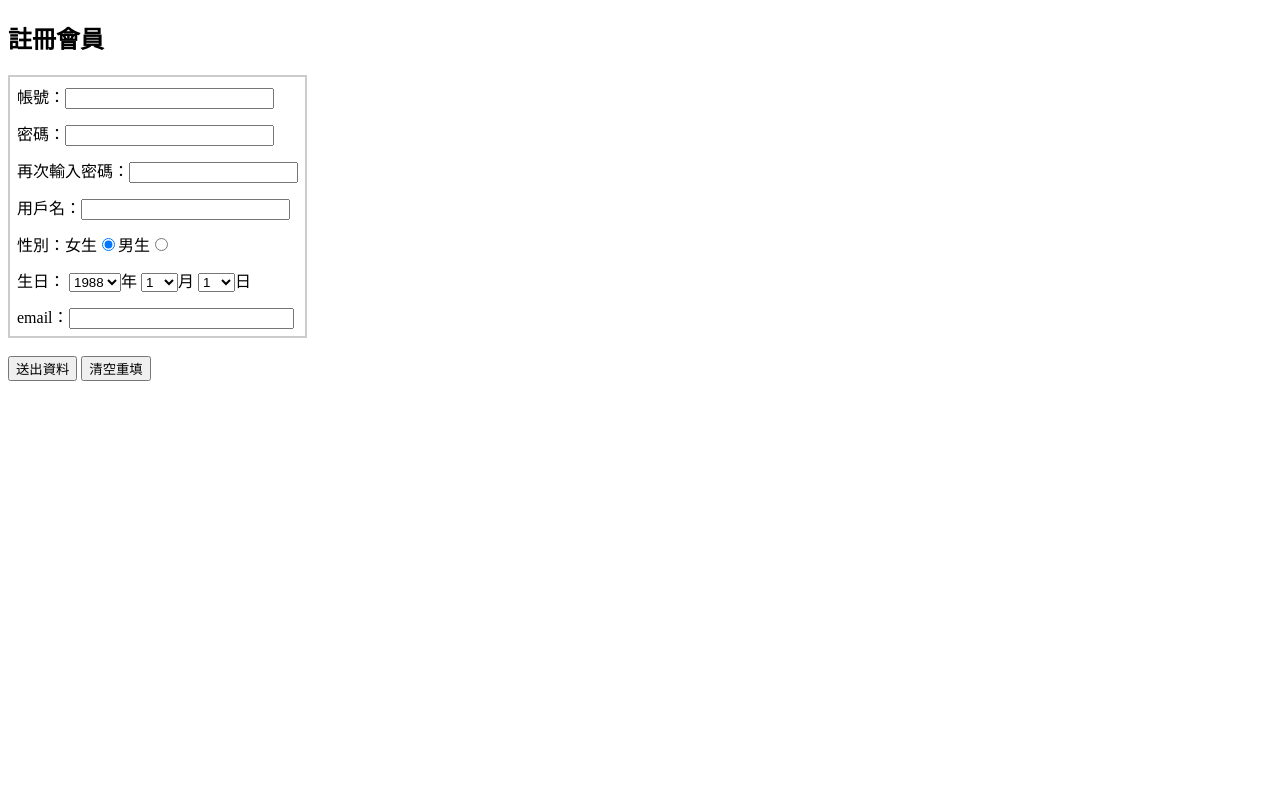
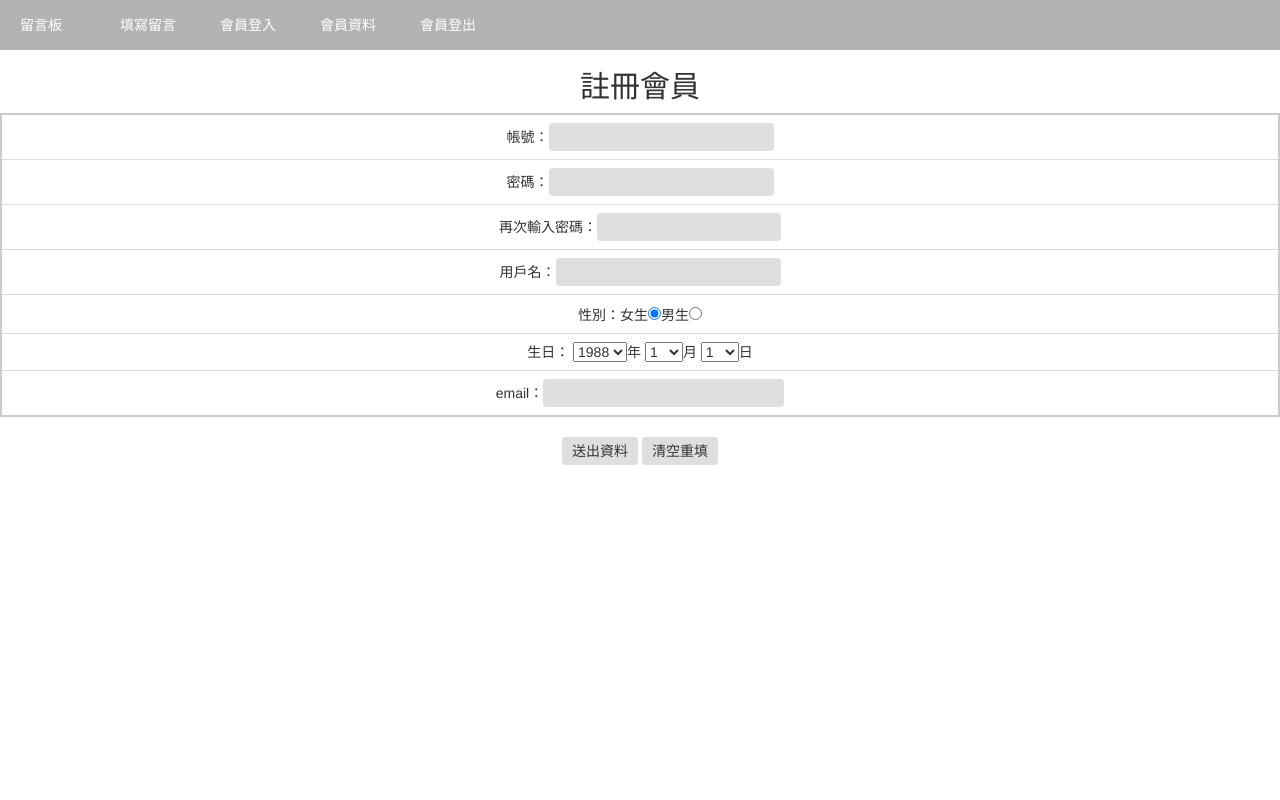
Before and after one commit to spdcs/mapbbs, a PHP site: page /register.php in a window 1280 px wide. Run offline with PHP 8.4, Linux system fonts and the light colour scheme.

Commit message:
除了留言板跟寫留言的版面

```diff
--- a/assets/css/global.css
+++ b/assets/css/global.css
@@ -1,23 +1,128 @@
 .container{
     margin:auto;
-    background-color:#f5f5f5;
+    background-color: #f5f5f5;
     width:800px;
-    padding: 20px;
+    padding-bottom:20px;
 }
 .button{
     text-align:center;
     padding:20px 0;
 }
-.top-word h3{
-    font-family:微軟正黑體;
-    text-align:center;
-    padding:10px 0;
+
+
+
 }
 .form-group{
-    font-family:微軟正黑體;
-    font-size:16px;
+    font-family:微軟正黑體 ;
+    font-size: 16px;
 }
-.login-from{
-    margin-left: 35%;
-    padding: 15px 0 15px 0px;
+#map { height: 300px; width:500px;}
+html, body { height: 100%; margin:auto; padding: 0; }
+.top_p{
+    background:#00a2ba ;
+    height: 50px;
+    width: 100%;
 }
+.top_b{
+    float: left;
+    letter-spacing: 5px;
+}
+.letter1{
+    float: left;
+    color: #fff;
+    letter-spacing: 3px;
+    font-size: 11pt;
+    line-height: 50px;
+    height: 50px;
+    margin-right: 20px;
+}
+.letter2{
+    float: right;
+    color: #fff;
+    letter-spacing: 3px;
+    font-size: 11pt;
+    line-height: 50px;
+    height: 50px;
+    margin-right: 20px;
+}
+.mod1{
+    background-color: #2aabd2;
+}
+.br1{
+    float:none;
+    color: #fff;
+    letter-spacing: 3px;
+    font-size: 11pt;
+    text-align: center;
+    line-height: 50px;
+    height: 50px;
+    margin-right: 20px;
+}
+.register1{
+    text-align: center;
+}
+.register2{
+
+}
+.register3{
+    text-align: center;
+}
+.add_b{
+    background-color: #2aabd2;
+    height: 50px;
+    width: 100%;
+}
+.login1{
+    text-align: center;
+}
+input {padding:4px 20px; background: #dfdfdf; border:0;
+    cursor:pointer;
+    -webkit-border-radius: 0px;
+    border-radius: 0px; }
+table{
+    border:2px #cccccc
+    solid;
+" cellpadding="3" border="0"
+}
+html, body {
+    height: 100%;
+    margin: 0px;
+}
+
+#map {
+    margin-bottom: 0px;
+    height: 500px;
+    width: 100%;
+}
+.qwe{
+    text-align: center;
+}
+.asd{
+    background:#ffffff ;
+    height: 50px;
+    width: 100%;
+}
+.login3{
+    margin-top: 3px;
+}
+.login2{
+    background-color:#DFDFDF;
+    font-size: 24px;
+}
+.myMOUSE {
+    cursor: default;
+}
+.member1{
+    margin-left:auto;
+    margin-right:auto;
+    border:10px #FFD382 groove;
+    width:150px;
+}
+.register4 {
+    border: 8px #FFD382 groove;
+    margin-left: auto;
+    margin-right: auto;
+}
+td{
+    text-align:center;
+}
--- a/assets/css/reset.css
+++ b/assets/css/reset.css
@@ -1,6 +1,6 @@
 /* Eric Meyer's CSS Reset */
 html, body, div, span, applet, object, iframe,
-h1, h2, h3, h4, h5, h6, p, blockquote, pre,
+h1,,h3, h4, h5, h6, p, blockquote, pre,
 a, abbr, acronym, address, big, cite, code,
 del, dfn, em, img, ins, kbd, q, s, samp,
 small, strike, strong, sub, sup, tt, var,
@@ -52,3 +52,6 @@ table {
 }
 
 /* End of Eric Meyer's CSS Reset */
+td{
+    text-align:center;
+}
--- a/register.php
+++ b/register.php
@@ -3,6 +3,10 @@
 <head>
     <meta charset="UTF-8">
     <title>註冊會員</title>
+    <link rel="stylesheet" href="https://maxcdn.bootstrapcdn.com/bootstrap/3.3.4/css/bootstrap.min.css">
+    <link rel="stylesheet" href="assets/css/global.css">
+    <link rel="stylesheet" href="assets/css/bbs.css">
+    <link rel="stylesheet" href="assets/css/reset.css">
 </head>
 
 <!--include("conn.php");
@@ -20,10 +24,21 @@ if (isset($_POST['submit'])){
 }-->
 
 <body>
-<h2>註冊會員</h2>
-<form action="register_connect.php" method="post">
-    <table style="border:2px #cccccc solid;" cellpadding="5" border='0'>
-        <tr><td>帳號：<input type="text" size="23" name="account"></td></tr>
+
+<div class="top">
+    <div class="menu">
+        <a href="index.php">留言板</a>
+        <a href="bbs_add.php">填寫留言</a>
+        <a href="login.php">會員登入</a>
+        <a href="member.php">會員資料</a>
+        <a href="logout.php">會員登出</a>
+    </div>
+</div>
+<h2 class="register1">註冊會員</h2>
+    <div>
+        <form action="register_connect.php" method="post" >
+            <table class="table">
+                <tr><td class="register5"> 帳號：<input type="text" size="23" name="account" ></td></tr>
                 <tr><td>密碼：<input type="password" size="23" name="password"></td></tr>
                 <tr><td>再次輸入密碼：<input type="password" size="18" name="password2"></td></tr>
                 <tr><td>用戶名：<input type="text" size="23" name="username"></td></tr>
@@ -50,10 +65,11 @@ if (isset($_POST['submit'])){
                     </td></tr>
                 <tr><td>email：<input type="email" size="25" name="email"></td></tr>
             </table>
-    <br>
+    </div>
+    <div class="register3">
         <input type="submit" name="submit" value="送出資料" />
         <input type="reset" value="清空重填">
-
+    </div>
     </form>
 </body>
 </html>
```
Also changed, not shown: member.php (+6 -6 lines), update.php (+60 -24 lines). Lines whose indentation alone changed are shown as unchanged.
